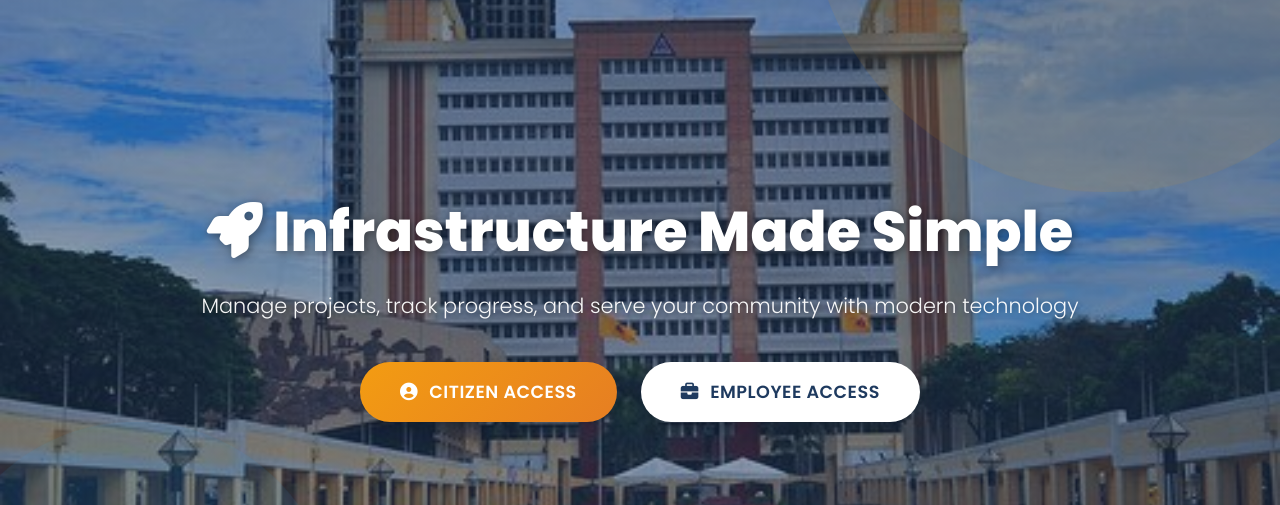
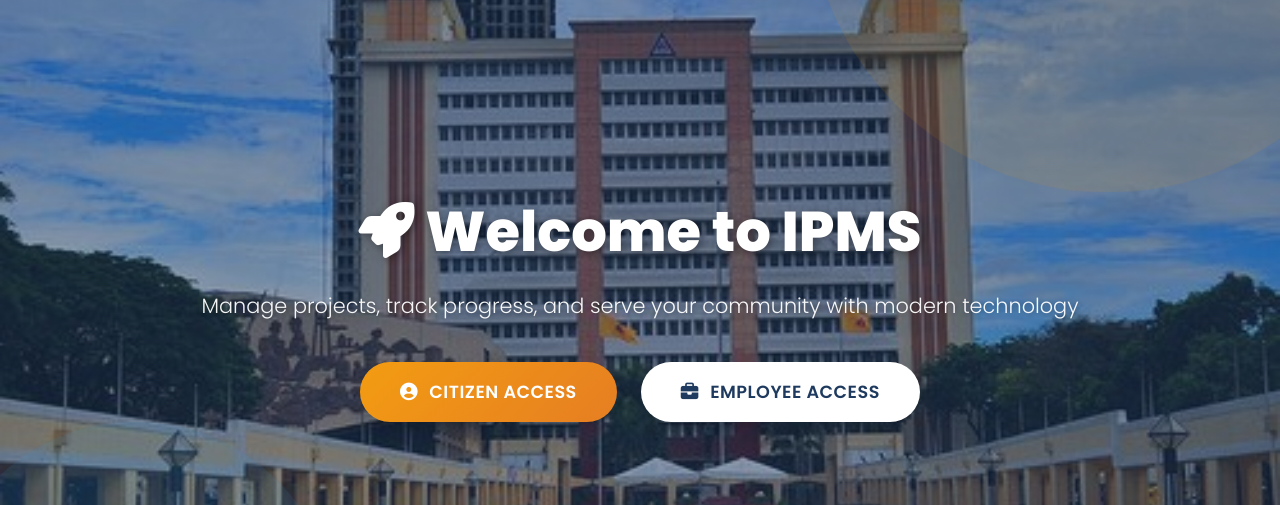
Before and after one commit to JongdingTV/lgu-ipms, a PHP site: page /public/index.php in a window 1280 px wide. Shown: the part 187-692 px from the top of the page. Run offline with PHP 8.4, Linux system fonts and the light colour scheme.

Commit message:
Update index.php

```diff
--- a/public/index.php
+++ b/public/index.php
@@ -523,7 +523,7 @@ header('Referrer-Policy: strict-origin-when-cross-origin');
 	<!-- Hero Section -->
 	<section class="hero">
 		<div class="hero-content">
-			<h1><i class="fas fa-rocket"></i> Infrastructure Made Simple</h1>
+			<h1><i class="fas fa-rocket"></i> Welcome to IPMS</h1>
 			<p class="subtitle">Manage projects, track progress, and serve your community with modern technology</p>
 			<div class="hero-buttons">
 				<a href="/user-dashboard/user-login.php" class="btn-primary-custom btn-citizen">
```
